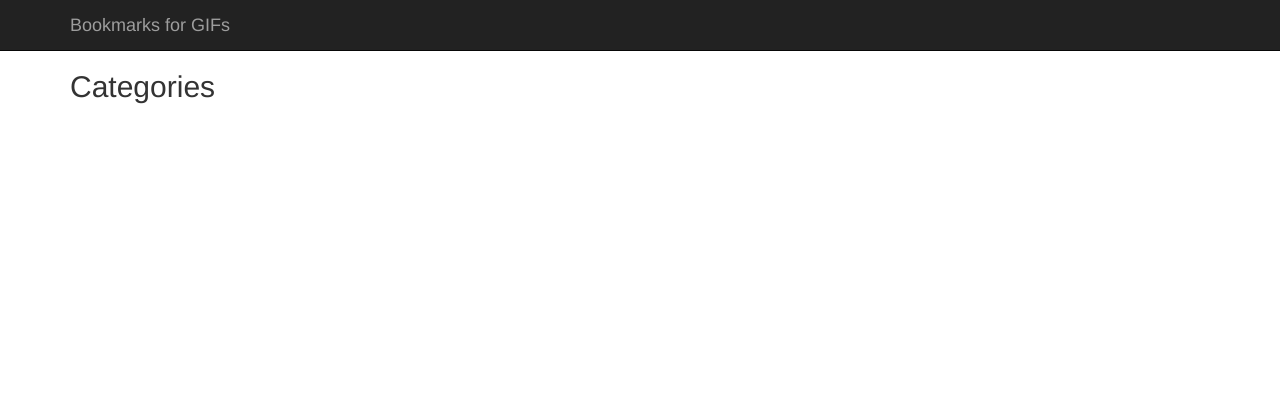
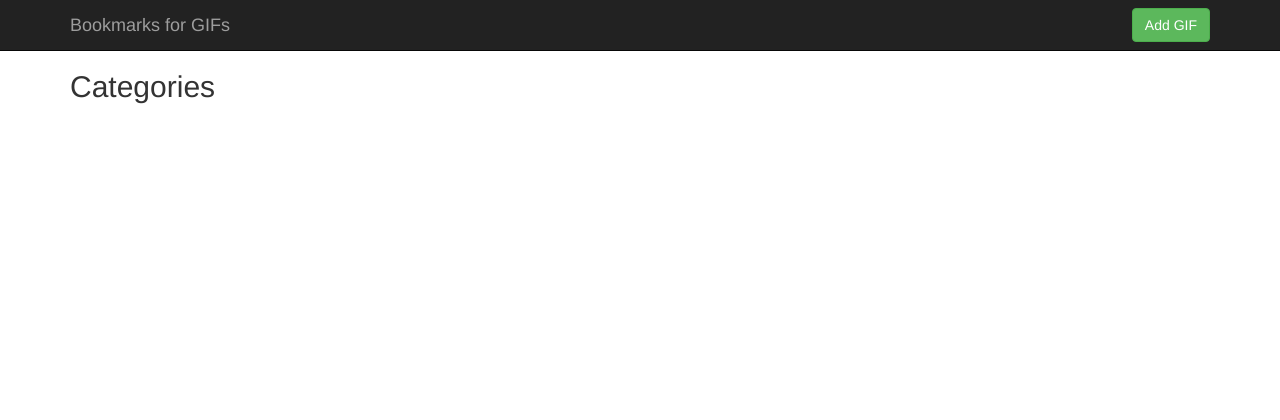
Before and after one commit to michaelsnook/employee-pay, a Django app: page / in a window 1280 px wide. Shown: the top 420 px of the page. Run offline with Django 3.2, Linux system fonts and the light colour scheme; data that the repository does not hold is empty; some libraries are stand-ins or nearby versions.

Commit message:
add a url, view, form to add new gifs

```diff
--- a/gifmarks_app/templates/gifs/base.html
+++ b/gifmarks_app/templates/gifs/base.html
@@ -10,9 +10,9 @@
   <link rel="stylesheet" href="{% static 'gifs/app.css' %}">
 </head>
 <body>
-
   <nav class="navbar navbar-inverse navbar-fixed-top">
     <div class="container">
+
       <div class="navbar-header">
         <button type="button" class="navbar-toggle collapsed" data-toggle="collapse" data-target="#navbar" aria-expanded="false" aria-controls="navbar">
           <span class="sr-only">Toggle navigation</span>
@@ -22,11 +22,17 @@
         </button>
         <a class="navbar-brand" href="/">Bookmarks for GIFs</a>
       </div>
-      <div id="navbar" class="collapse navbar-collapse">
+
+      <div class="collapse navbar-collapse">
         <ul class="nav navbar-nav">
           {% block breadcrumbs %}{% endblock %}
         </ul>
+        <div class="navbar-form navbar-right">
+          <a href="{% url 'gifmarks_app.views.add_a_gif' %}"
+          class="btn btn-success">Add GIF</a>
+        </div>
       </div><!--/.nav-collapse -->
+
     </div>
   </nav>
 <section class="body">
--- a/gifmarks_app/urls.py
+++ b/gifmarks_app/urls.py
@@ -3,5 +3,6 @@ from gifmarks_app import views
 
 urlpatterns = patterns('',
     url(r'^$', views.index, name='index'),
+    url(r'^add/$', views.add_a_gif, name='add_a_gif'),
     url(r'^(?P<gif_id>\d+)/$', views.show_a_gif, name='show_a_gif'),
 )
--- a/gifmarks_app/views.py
+++ b/gifmarks_app/views.py
@@ -1,4 +1,6 @@
-from django.shortcuts import render
+from django.shortcuts import get_object_or_404, render
+from django.http import HttpResponseRedirect, HttpResponse
+from django.core.urlresolvers import reverse
 from gifmarks_app.models import Giflink
 
 
@@ -11,6 +13,23 @@ def index(request):
                 })
 
 def show_a_gif(request, gif_id):
-    gif = Giflink.objects.get(pk=gif_id)
+    gif = get_object_or_404(Giflink, pk=gif_id)
 
     return render(request, 'gifs/show_a_gif.html', { 'gif': gif })
+
+def add_a_gif(request):
+    if request.method == 'GET':
+        categories = Giflink.objects.values("category")
+        return render(request, 'gifs/add_a_gif.html', { 'categories': categories })
+
+    if request.method == 'POST':
+        try:
+            gif = Giflink.objects.get(href=request.POST['href'])
+        except Giflink.DoesNotExist:
+            gif, created = Giflink.create(
+                href = request.POST['href'] if request.POST['href'] else None,
+                title = request.POST['title'] if request.POST['title'] else None,
+                category = request.POST['category'] if request.POST['category'] else None,
+            )
+
+        return HttpResponseRedirect(reverse('gifmarks_app.views.show_a_gif', args=(gif.id,)))
```
Also changed, not shown: gifmarks_app/templates/gifs/add_a_gif.html (added, +45 -0 lines).
